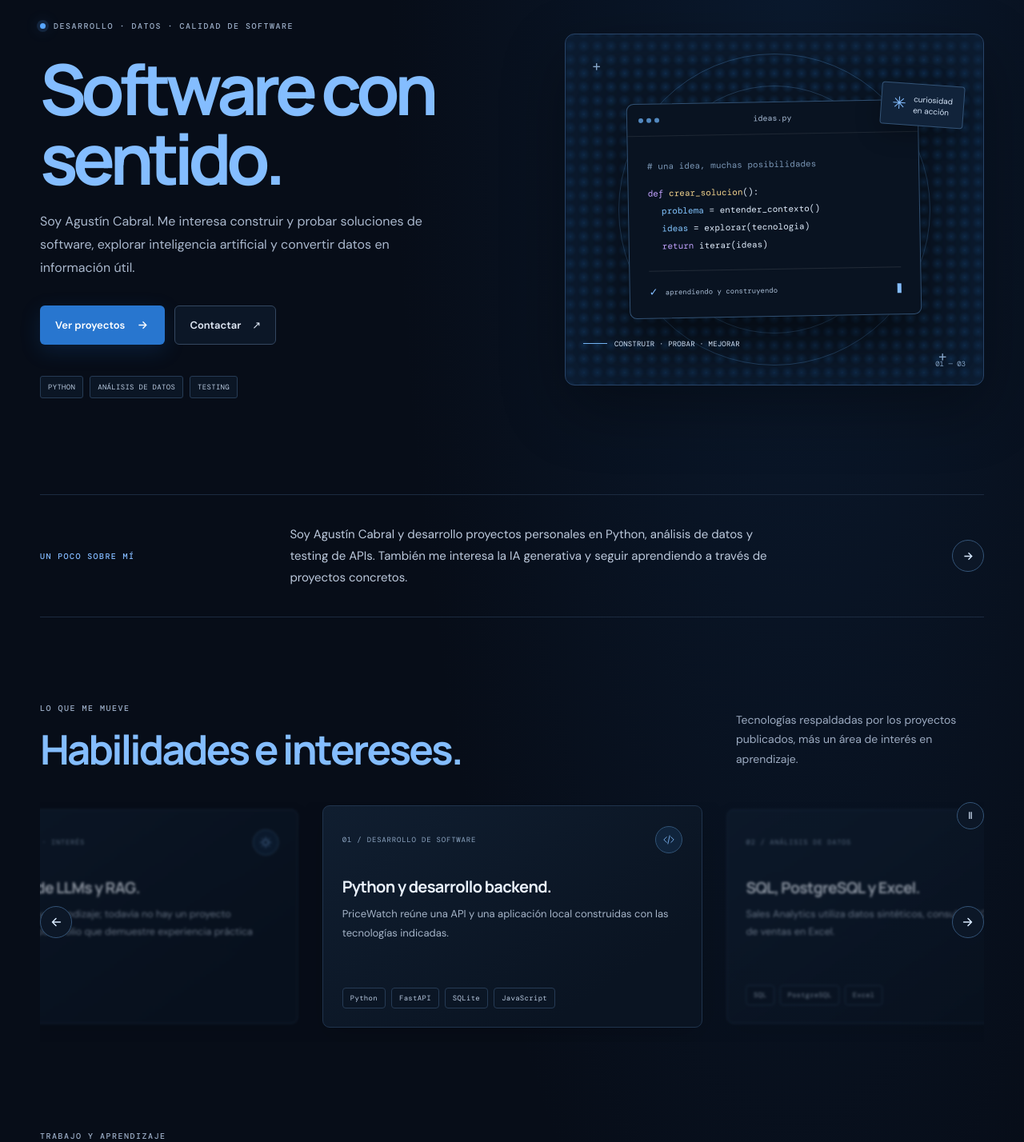
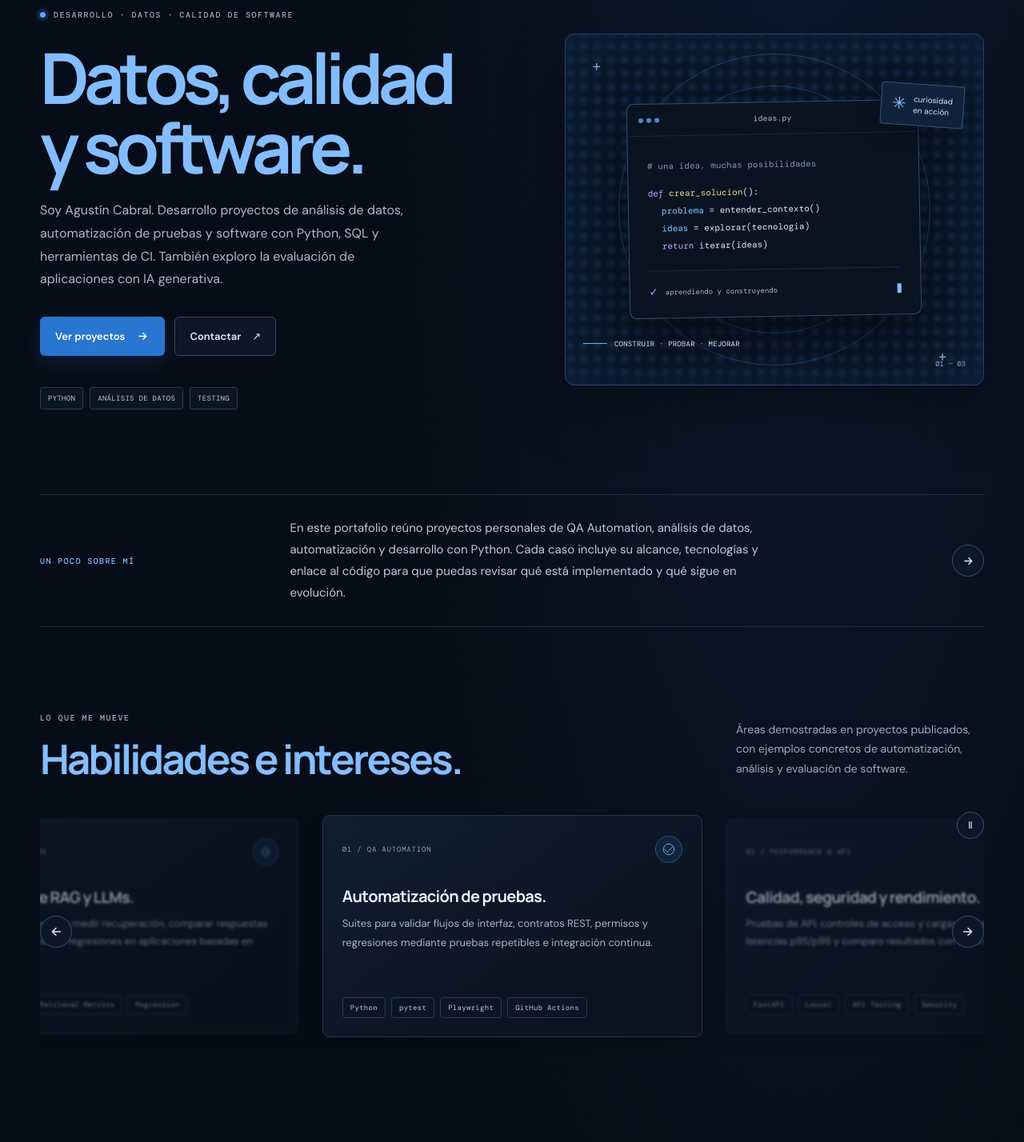
Before and after one commit to agustiininicabral/portfolio-agustin, a React (Vite) app: page / in a window 1280 px wide. Shown: the part 160-1588 px from the top of the page at 80% size. Built offline with nearby package versions, Linux system fonts and the light colour scheme.

Commit message:
feat(portfolio): update profile and skills presentation

```diff
--- a/src/App.jsx
+++ b/src/App.jsx
@@ -6,24 +6,39 @@ import { projects } from './data/projects.js'
 const focusAreas = [
   {
     number: '01',
-    label: 'DESARROLLO DE SOFTWARE',
-    title: 'Python y desarrollo backend.',
+    label: 'QA AUTOMATION',
+    title: 'Automatización de pruebas.',
     description:
-      'PriceWatch reúne una API y una aplicación local construidas con las tecnologías indicadas.',
-    tags: ['Python', 'FastAPI', 'SQLite', 'JavaScript'],
+      'Suites para validar flujos de interfaz, contratos REST, permisos y regresiones mediante pruebas repetibles e integración continua.',
+    tags: ['Python', 'pytest', 'Playwright', 'GitHub Actions'],
     icon: (
       <svg viewBox="0 0 32 32" aria-hidden="true">
-        <path d="m11 10-6 6 6 6m10-12 6 6-6 6m-3-15-4 18" />
+        <path d="m7 16 6 6L25 10" />
+        <circle cx="16" cy="16" r="12" />
       </svg>
     ),
   },
   {
     number: '02',
-    label: 'ANÁLISIS DE DATOS',
-    title: 'SQL, PostgreSQL y Excel.',
+    label: 'PERFORMANCE & API',
+    title: 'Calidad, seguridad y rendimiento.',
     description:
-      'Sales Analytics utiliza datos sintéticos, consultas SQL y un dashboard de ventas en Excel.',
-    tags: ['SQL', 'PostgreSQL', 'Excel'],
+      'Pruebas de API, controles de acceso y cargas acotadas. Analizo latencias p95/p99 y comparo resultados con umbrales de regresión.',
+    tags: ['FastAPI', 'Locust', 'API Testing', 'Security'],
+    icon: (
+      <svg viewBox="0 0 32 32" aria-hidden="true">
+        <path d="M4 23h5l4-14 6 18 4-11h5" />
+        <path d="M4 28h24" />
+      </svg>
+    ),
+  },
+  {
+    number: '03',
+    label: 'DATA ANALYTICS',
+    title: 'SQL, BI y calidad de datos.',
+    description:
+      'Modelado relacional y dimensional, consultas analíticas, validación de fuentes y definición de KPIs para Excel y Power BI.',
+    tags: ['SQL', 'PostgreSQL', 'DuckDB', 'Excel', 'Power BI'],
     icon: (
       <svg viewBox="0 0 32 32" aria-hidden="true">
         <path d="M5 25V15m7 10V7m7 18V12m7 13V4M3 25h26" />
@@ -31,26 +46,12 @@ const focusAreas = [
     ),
   },
   {
-    number: '03',
-    label: 'TESTING DE API',
-    title: 'Pruebas para servicios REST.',
+    number: '04',
+    label: 'IA · EVALUACIÓN',
+    title: 'Evaluación de RAG y LLMs.',
     description:
-      'API Testing Framework valida respuestas y escenarios de error con una suite de pruebas y CI.',
-    tags: ['Python', 'pytest', 'Requests', 'GitHub Actions'],
-    icon: (
-      <svg viewBox="0 0 32 32" aria-hidden="true">
-        <path d="M16 4v4m0 16v4M4 16h4m16 0h4M7.5 7.5l2.8 2.8m11.4 11.4 2.8 2.8m0-17-2.8 2.8m-11.4 11.4-2.8 2.8" />
-        <circle cx="16" cy="16" r="6" />
-      </svg>
-    ),
-  },
-  {
-    number: '04',
-    label: 'IA GENERATIVA · INTERÉS',
-    title: 'Exploración de LLMs y RAG.',
-    description:
-      'Un área de interés y aprendizaje; todavía no hay un proyecto publicado en este portafolio que demuestre experiencia práctica específica.',
-    tags: ['LLMs', 'RAG'],
+      'Experimentos offline para medir recuperación, comparar respuestas con baselines y detectar regresiones en aplicaciones basadas en LLMs.',
+    tags: ['Python', 'RAG', 'Retrieval Metrics', 'Regression'],
     icon: (
       <svg viewBox="0 0 32 32" aria-hidden="true">
         <path d="M16 4v4m0 16v4M4 16h4m16 0h4M7.5 7.5l2.8 2.8m11.4 11.4 2.8 2.8m0-17-2.8 2.8m-11.4 11.4-2.8 2.8" />
@@ -118,7 +119,7 @@ function ScrollLetters({ text }) {
   )
 }
 
-function Carousel({ id, label, className, children }) {
+function Carousel({ id, label, className, children, autoRotate = true }) {
   const trackRef = useRef(null)
   const settleTimerRef = useRef(null)
   const isNormalizingRef = useRef(false)
@@ -132,7 +133,7 @@ function Carousel({ id, label, className, children }) {
   const prefersReducedMotion = useReducedMotion()
   const cards = Children.toArray(children)
   const cardCount = cards.length
-  const isRotating = !isPaused && !isHovered
+  const isRotating = autoRotate && !isPaused && !isHovered
     && (!isFocused || resumedWhileFocused) && !prefersReducedMotion
 
   const scrollToCard = (physicalIndex, behavior = 'smooth') => {
@@ -343,15 +344,15 @@ export default function App() {
       <section className="hero" id="inicio" aria-labelledby="main-title">
         <div className="hero-copy">
           <p className="eyebrow"><span className="status-dot" /> DESARROLLO · DATOS · CALIDAD DE SOFTWARE</p>
-          <h1 id="main-title" aria-label="Software con sentido.">
-            <ScrollLetters text="Software con" />
+          <h1 id="main-title" aria-label="Datos, calidad y software.">
+            <ScrollLetters text="Datos, calidad" />
             <br />
-            <span><ScrollLetters text="sentido." /></span>
+            <span><ScrollLetters text="y software." /></span>
           </h1>
           <p className="hero-description">
-            Soy Agustín Cabral. Me interesa construir y probar soluciones de
-            software, explorar inteligencia artificial y convertir datos en
-            información útil.
+            Soy Agustín Cabral. Desarrollo proyectos de análisis de datos,
+            automatización de pruebas y software con Python, SQL y herramientas
+            de CI. También exploro la evaluación de aplicaciones con IA generativa.
           </p>
           <div className="hero-actions">
             <a className="button button-primary" href="#proyectos">
@@ -406,9 +407,10 @@ export default function App() {
       <section className="profile-strip" id="perfil" aria-labelledby="profile-title">
         <h2 className="strip-label" id="profile-title">UN POCO SOBRE MÍ</h2>
         <p className="strip-copy">
-          Soy Agustín Cabral y desarrollo proyectos personales en Python,
-          análisis de datos y testing de APIs. También me interesa la IA
-          generativa y seguir aprendiendo a través de proyectos concretos.
+          En este portafolio reúno proyectos personales de QA Automation,
+          análisis de datos, automatización y desarrollo con Python. Cada caso
+          incluye su alcance, tecnologías y enlace al código para que puedas
+          revisar qué está implementado y qué sigue en evolución.
         </p>
         <a className="strip-link" href="#contacto" aria-label="Ir a contacto">
           <ArrowIcon />
@@ -422,8 +424,8 @@ export default function App() {
             <h2 id="focus-title" aria-label="Habilidades e intereses."><ScrollLetters text="Habilidades e intereses" /><span>.</span></h2>
           </div>
           <p className="section-intro">
-            Tecnologías respaldadas por los proyectos publicados, más un área de
-            interés en aprendizaje.
+            Áreas demostradas en proyectos publicados, con ejemplos concretos de
+            automatización, análisis y evaluación de software.
           </p>
         </div>
 
@@ -451,13 +453,14 @@ export default function App() {
             <h2 id="projects-title" aria-label="Proyectos y pruebas."><ScrollLetters text="Proyectos y pruebas" /><span>.</span></h2>
           </div>
           <p className="section-intro">
-            Proyectos de desarrollo, análisis de datos y testing, con enlaces a
-            sus repositorios y detalles de su alcance.
+            Una selección de proyectos de QA, datos, desarrollo e IA aplicada. Cada
+            descripción aclara el alcance real y enlaza al repositorio para
+            consultar el código y la documentación.
           </p>
         </div>
 
         {projects.length > 0 ? (
-          <Carousel id="projects-carousel" label="de proyectos" className="projects-grid">
+          <Carousel id="projects-carousel" label="de proyectos" className="projects-grid" autoRotate={false}>
             {projects.map((project) => {
               const repositoryUrl = getExternalUrl(project.repository, 'github.com')
               const demoUrl = getExternalUrl(project.demo)
```
